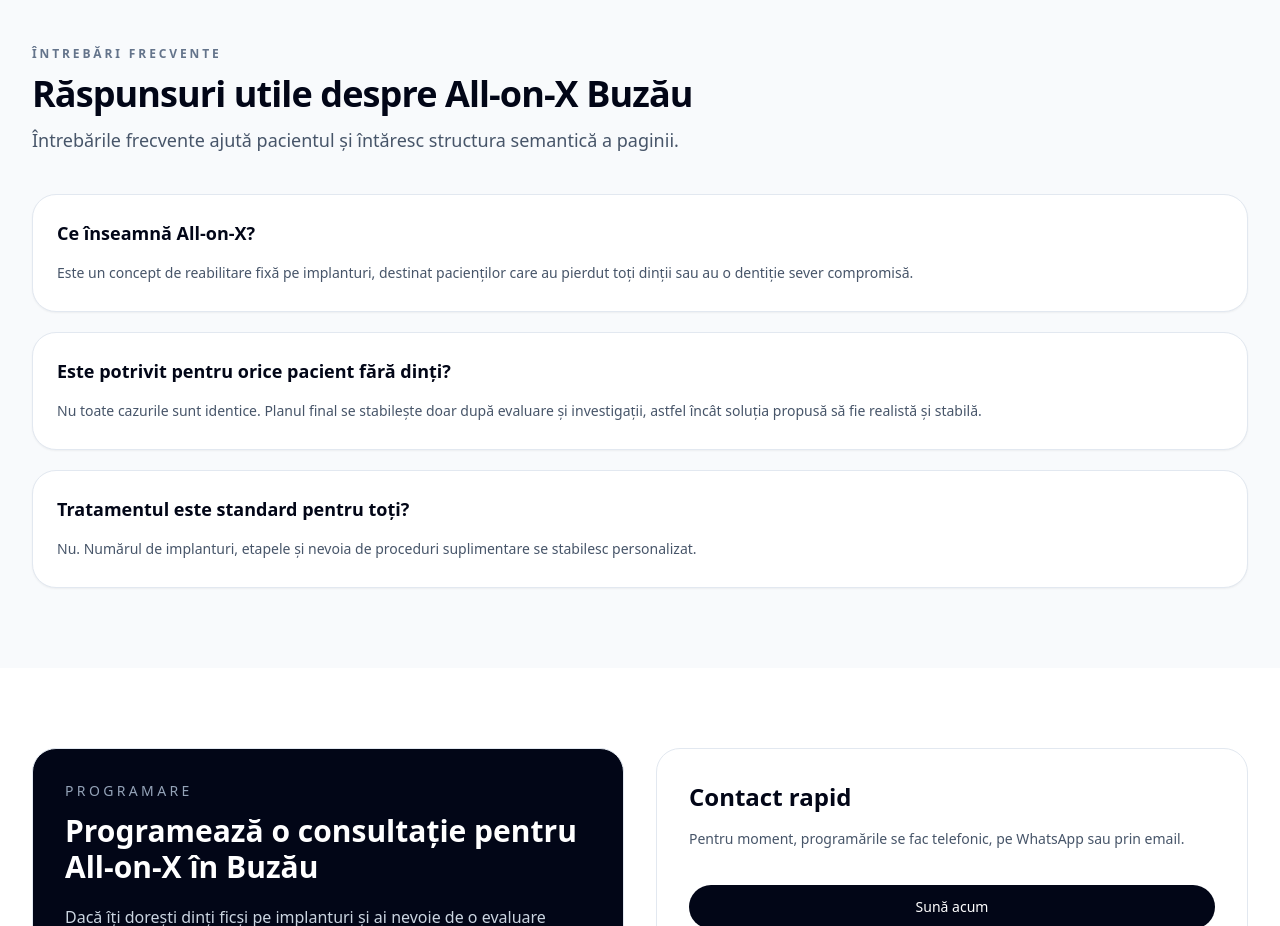
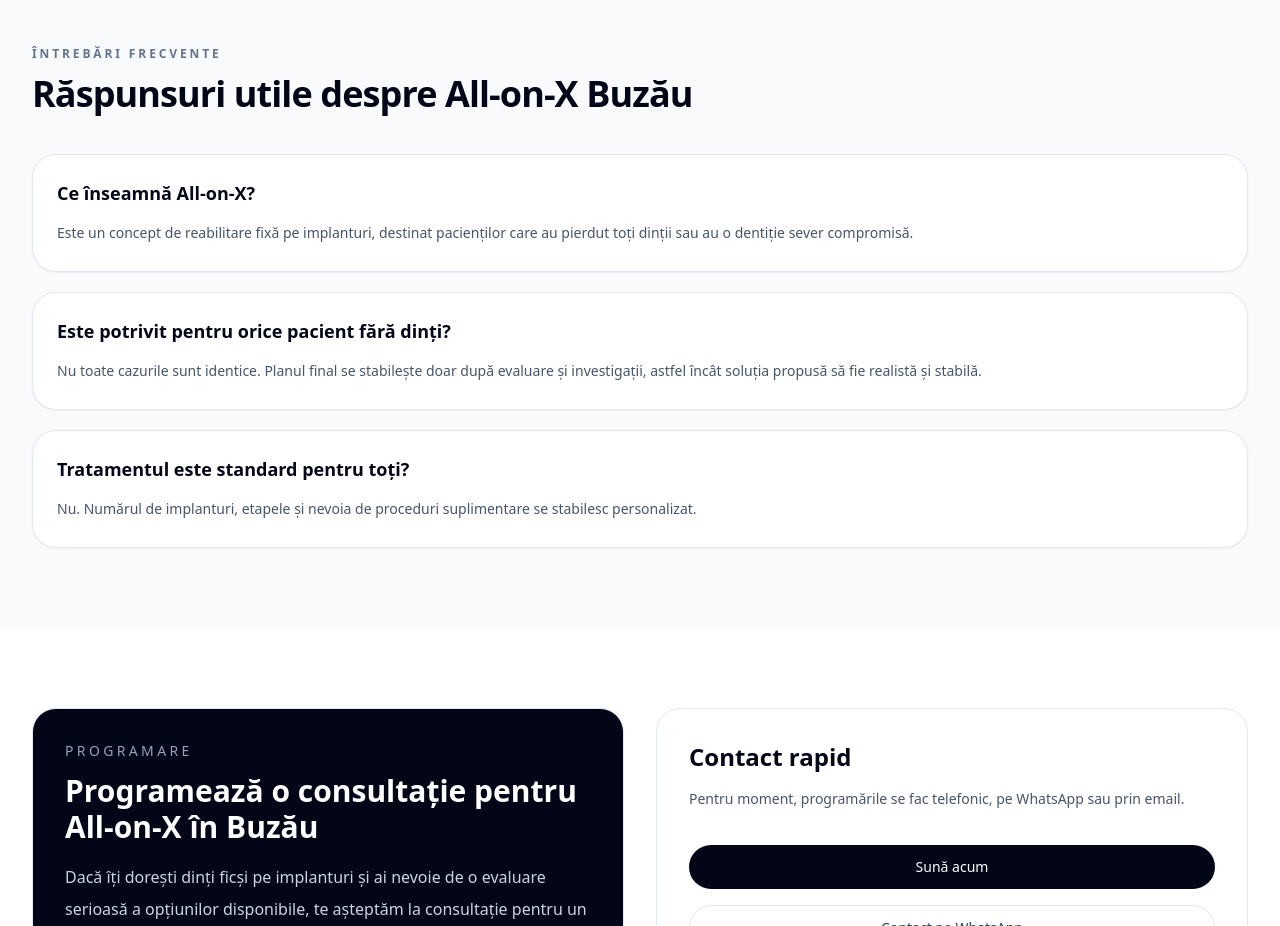
Before and after one commit to trezpka/clinica-dr-miu-clean, a Next.js app: page /all-on-x-buzau in a window 1280 px wide. Shown: the part 2700-3626 px from the top of the page. Built offline with nearby package versions, Linux system fonts and the light colour scheme.

Commit message:
Update service-page-template.tsx

```diff
--- a/components/service-page-template.tsx
+++ b/components/service-page-template.tsx
@@ -79,7 +79,7 @@ export function ServicePageTemplate({ page }: { page: ServicePageData }) {
 
       <section className="bg-slate-50 py-20">
         <div className="mx-auto max-w-7xl px-6 lg:px-8">
-          <SectionTitle eyebrow="Întrebări frecvente" title={`Răspunsuri utile despre ${page.shortTitle}`} description="Întrebările frecvente ajută pacientul și întăresc structura semantică a paginii." />
+          <SectionTitle eyebrow="Întrebări frecvente" title={`Răspunsuri utile despre ${page.shortTitle}`} description="" />
           <div className="mt-10 grid gap-5">
             {page.faq.map((item) => <Card key={item.q} className="rounded-[1.5rem] border-slate-200 shadow-sm"><CardContent className="p-6"><h3 className="text-lg font-semibold text-slate-950">{item.q}</h3><p className="mt-3 text-sm leading-7 text-slate-600">{item.a}</p></CardContent></Card>)}
           </div>
```
